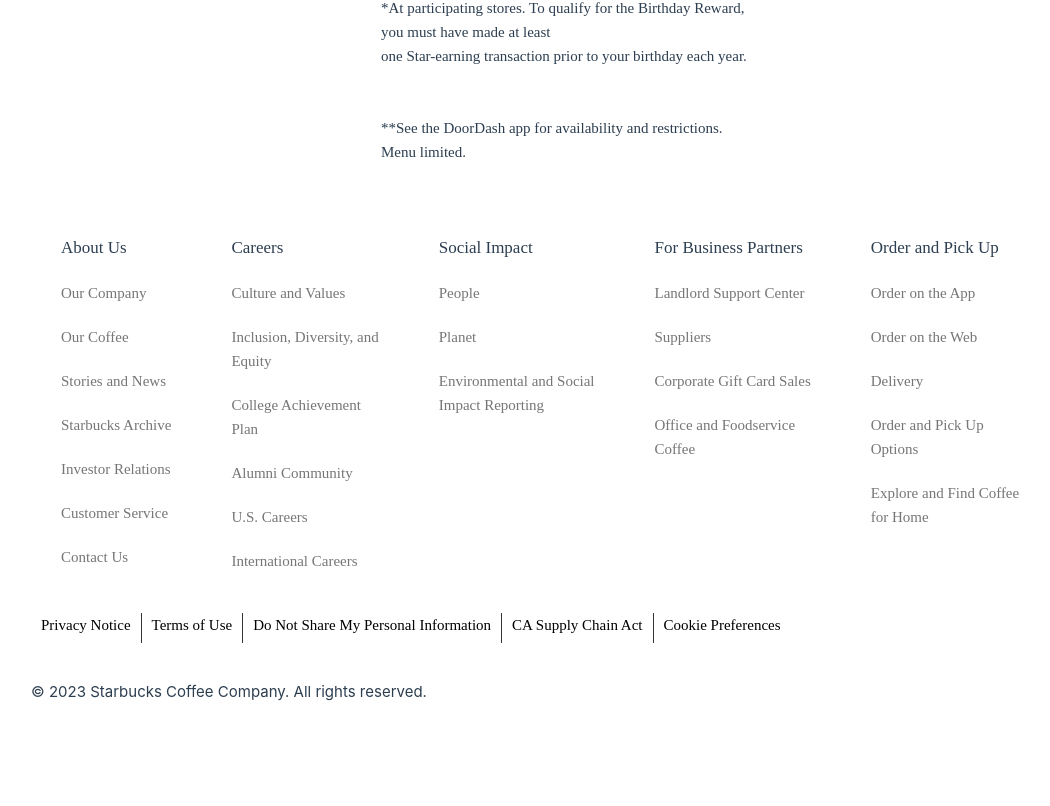
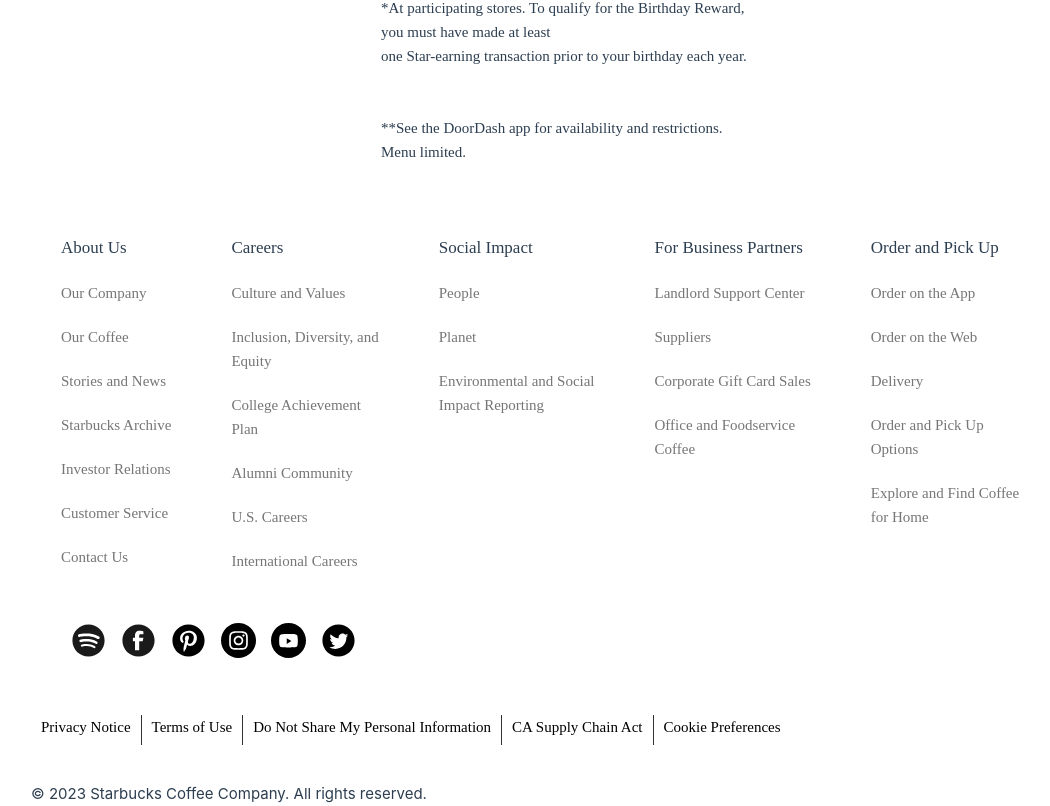
Before and after one commit to sayaka-shinoda/starbucks_vue, a Vue app in the folder starbucksvue-project/: page / in a window 1280 px wide. Shown: the part 2819-3625 px from the top of the page, without its empty margins (1-1051 px from the left). Before the commit the page ends 3523 px from the top, so only its background shows below. Built offline with nearby package versions, Linux system fonts and the light colour scheme.

Commit message:
Add. sns link.

```diff
--- a/starbucksvue-project/src/info.vue
+++ b/starbucksvue-project/src/info.vue
@@ -166,6 +166,15 @@
         <p><a href="https://athome.starbucks.com/?utm_source=starbucks.com&utm_medium=referral&utm_campaign=footer">Explore and Find Coffee for Home</a></p>
     </details>
     </div>
+    <!-- SNS icon -->
+    <ul style="list-style: none;" class="sns_icon">
+        <li><a href="https://open.spotify.com/user/starbucks"><img src="@/assets/spotify_icon.svg" alt="Spotify"></a></li>
+        <li><a href="https://www.facebook.com/Starbucks/"><img src="@/assets/facebook_icon.svg" alt="Facebook"></a></li>
+        <li><a href="https://www.pinterest.com/starbucks/"><img src="@/assets/pinterest_icon.svg" alt="Pinterest"></a></li>
+        <li><a href="https://instagram.com/starbucks"><img src="@/assets/instagram_icon.svg" alt="Instagram"></a></li>
+        <li><a href="https://www.youtube.com/starbucks"><img src="@/assets/youtube_icon.svg" alt="Youtube"></a></li>
+        <li><a href="https://twitter.com/starbucks/"><img src="@/assets/twitter_icon.svg" alt="Twitter"></a></li>
+    </ul>
     <!-- bottom menu -->
     <div class="subinfo">
         <ul>
@@ -205,6 +214,17 @@
    .info-text:hover{
         color: rgb(33, 33, 33);
    }
+   /* SNS icon */
+   .sns_icon{
+        display: flex;
+        margin: 30px 0;
+   }
+   .sns_icon img{
+        width: 35px;
+        height: 35px;
+        margin-right: 15px;
+   }
+   /* bottom menu */
     .subinfo ul{
         padding-left: 0;
         list-style: none;
```
